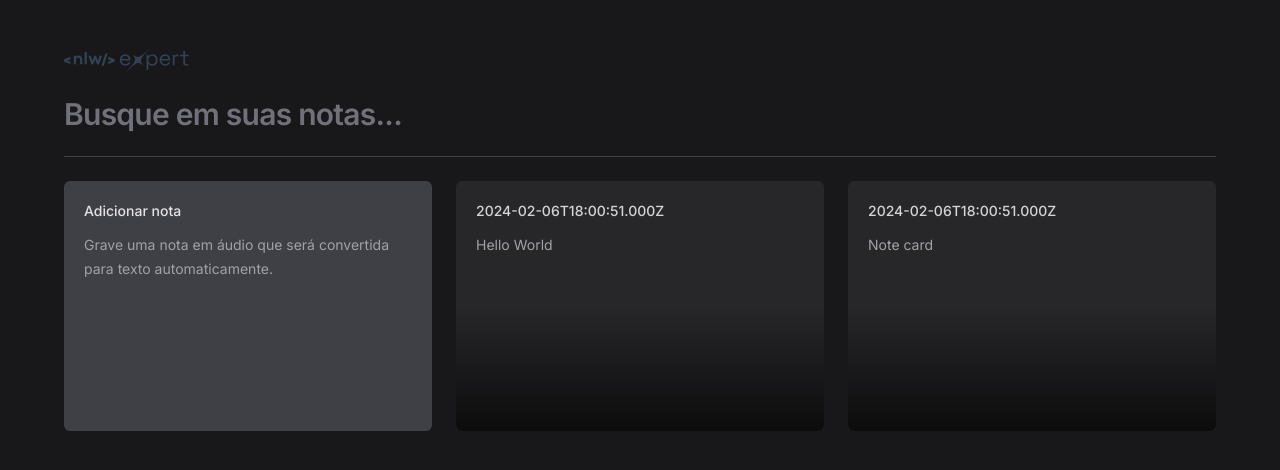
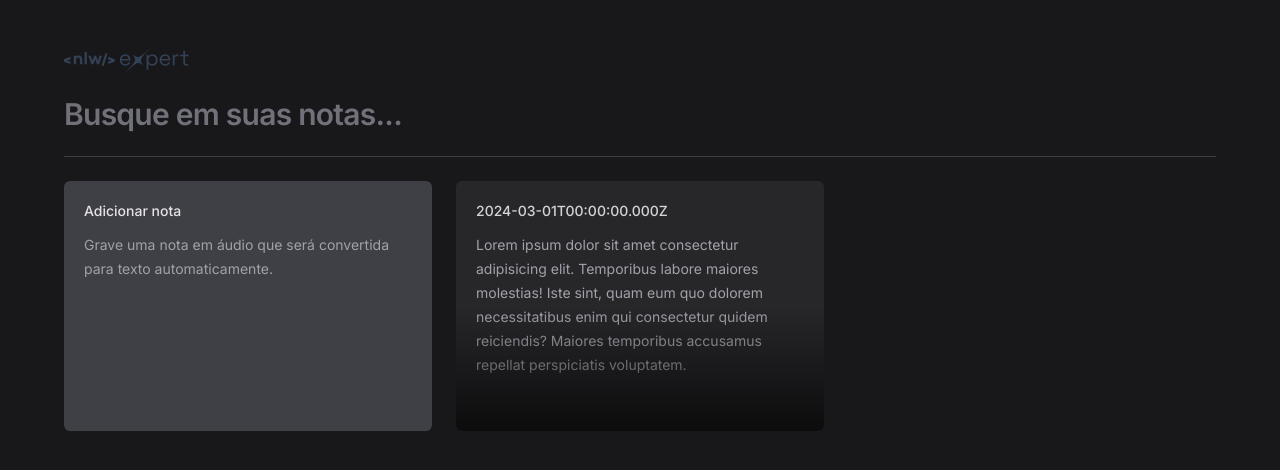
Before and after one commit to RenanFachin/RS_NLW_expert-notes, a React (Vite) app: page / in a window 1280 px wide. Shown: the top 470 px of the page. Built offline with nearby package versions, Linux system fonts and the light colour scheme.

Commit message:
docs: add README

```diff
--- a/src/app.tsx
+++ b/src/app.tsx
@@ -1,10 +1,12 @@
+import { format } from 'date-fns';
 import logoNLW from './assets/logo-nlw-expert.svg'
 import { NewNoteCard } from './components/new-note-card'
 import { NoteCard } from './components/note-card'
 
+
 const note = {
-  date: new Date(),
-  content: 'Hello World'
+  date: new Date(2024, 2, 1),
+  content: ' Lorem ipsum dolor sit amet consectetur adipisicing elit. Temporibus labore maiores molestias! Iste sint, quam eum quo dolorem necessitatibus enim qui consectetur quidem reiciendis? Maiores temporibus accusamus repellat perspiciatis voluptatem.'
 }
 
 export function App() {
@@ -28,10 +30,10 @@ export function App() {
         <NewNoteCard />
 
         <NoteCard note={note} />
-        <NoteCard note={{
+        {/* <NoteCard note={{
           date: new Date(),
           content: 'Note card'
-        }} />
+        }} /> */}
       </div>
     </div>
   )
```
Also changed, not shown: 1 other file (tests, documents, lock files or other folders).
